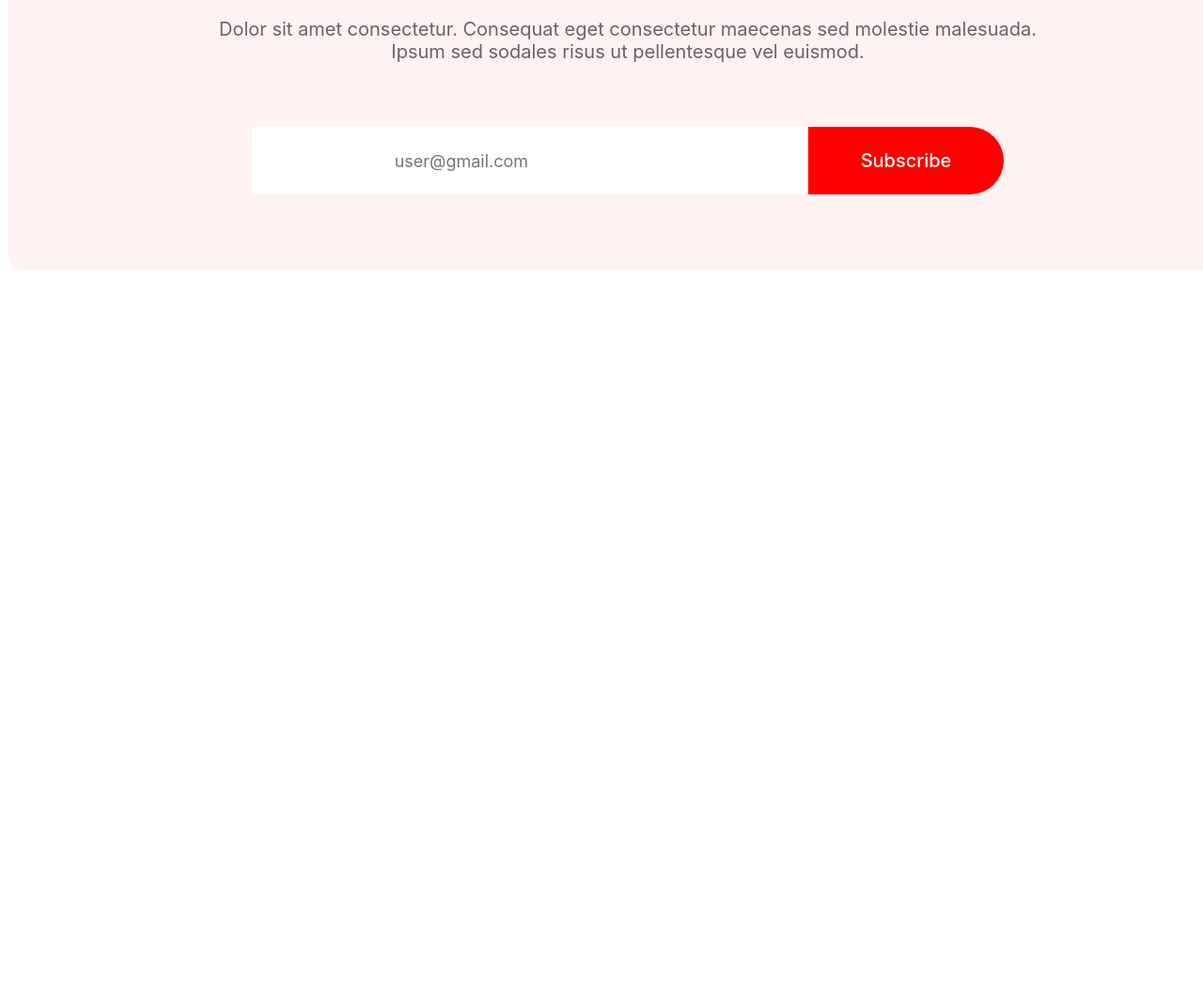
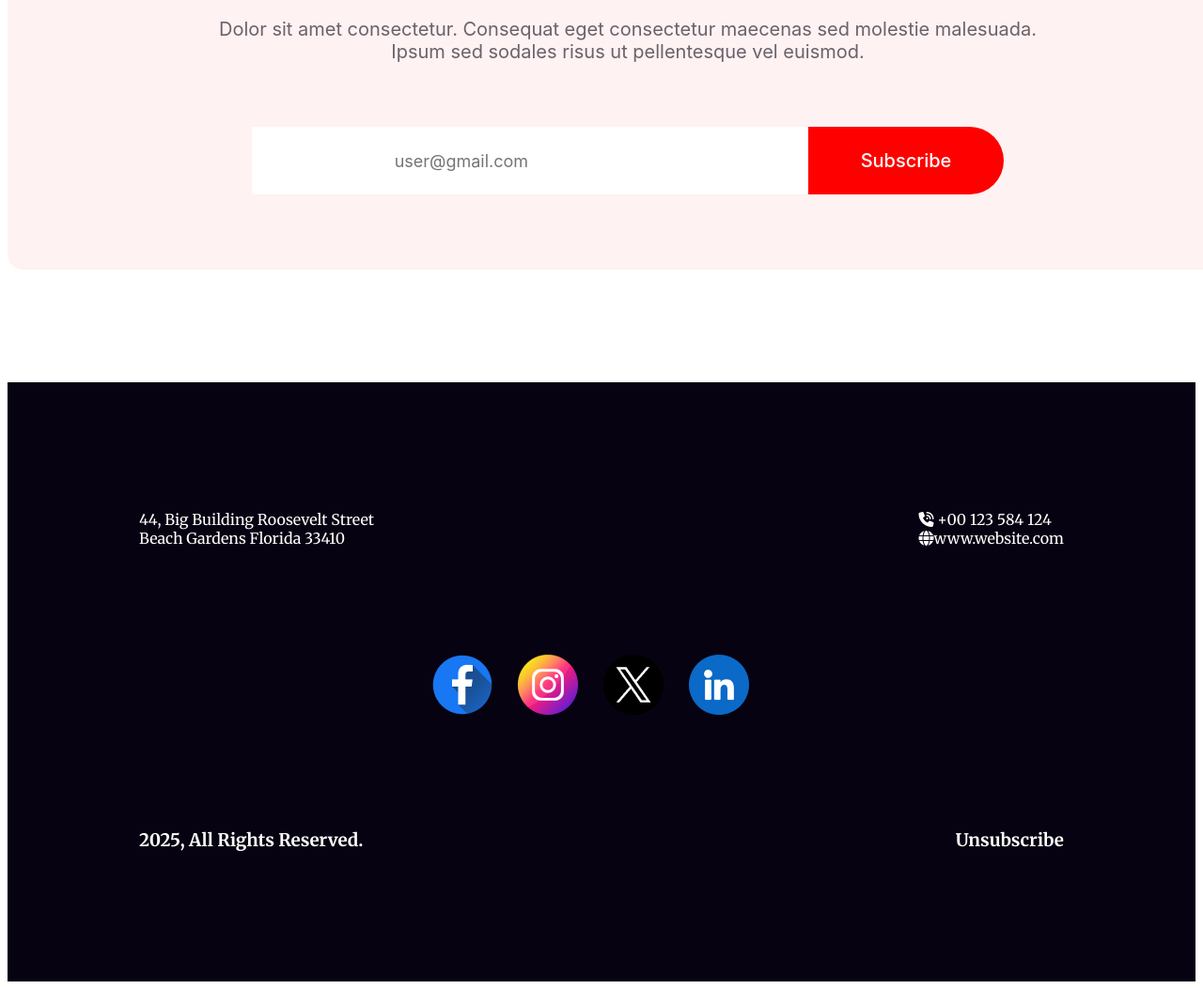
Before and after one commit to shahadat-web-dev/Happay-new-year, a plain HTML site: page index.html in a window 1280 px wide. Shown: the part 6433-7486 px from the top of the page at 94% size. Before the commit the page ends 6728 px from the top, so only its background shows below. Drawn offline with Linux system fonts and the light colour scheme.

Commit message:
footer section complet

```diff
--- a/index.html
+++ b/index.html
@@ -5,6 +5,7 @@
   <meta charset="UTF-8">
   <meta name="viewport" content="width=device-width, initial-scale=1.0">
   <title>Happy New Year</title>
+  <link rel="stylesheet" href="https://cdnjs.cloudflare.com/ajax/libs/font-awesome/6.7.2/css/all.min.css" />
   <link rel="stylesheet" href="styles/new-year.css">
   <link rel="preconnect" href="https://fonts.googleapis.com">
   <link rel="preconnect" href="https://fonts.gstatic.com" crossorigin>
@@ -125,7 +126,8 @@ font-weight: 900; margin-bottom: 16px;">New Year Party <br> Celebration</h1>
         <div class="Subscribe-container">
           <img src="images/Group 61.png" alt="">
           <h2>Subscribe Newsletter</h2>
-          <p>Dolor sit amet consectetur. Consequat eget consectetur maecenas sed molestie malesuada. <br> Ipsum sed sodales
+          <p>Dolor sit amet consectetur. Consequat eget consectetur maecenas sed molestie malesuada. <br> Ipsum sed
+            sodales
             risus ut pellentesque vel euismod. </p>
           <div class="Subscribe-input-btn">
             <input type="text" placeholder="user@gmail.com">
@@ -137,15 +139,31 @@ font-weight: 900; margin-bottom: 16px;">New Year Party <br> Celebration</h1>
 
   <!-- footer section -->
   <footer>
-       <div class="footer-flex-1">
-
-       </div>
-       <div>
-
-       </div>
-       <div>
-
-       </div>
+    <section>
+      <div class="footer-container">
+        <div class="footer-flex-1">
+          <div>
+            <p>44, Big Building Roosevelt Street<br>
+              Beach Gardens Florida 33410</p>
+          </div>
+          <div class="call-web-icon">
+            <p><i class="fa-solid fa-phone-volume"></i> +00 123 584 124 <br>
+              <i class="fa-solid fa-globe"></i>www.website.com
+              </p>
+          </div>
+        </div>
+        <div class="footer-flex-2">
+            <img  src="icons/Facebook.png" alt="">
+            <img src="icons/Instagram.png" alt="">
+            <img src="icons/Twitter.png" alt="">
+            <img src="icons/Linkedin.png" alt="">
+        </div>
+        <div class="footer-flex-3">
+          <h3>2025, All Rights Reserved.</h3>
+          <h3>Unsubscribe</h3>
+        </div>
+      </div>
+    </section>
   </footer>
 
 </body>
--- a/styles/new-year.css
+++ b/styles/new-year.css
@@ -294,3 +294,38 @@ main {
   font-size: 20px;
   font-weight: 500;
 }
+
+/* footer section */
+.footer-container{
+  margin-top: 120px;
+}
+
+
+.footer-container {
+  background: #070211;
+  color: white;
+  padding: 120px 140px;
+}
+
+.footer-flex-1 {
+  display: flex;
+  justify-content: space-between;
+}
+
+.footer-flex-2 {
+  text-align: center;
+  margin-top: 98px;
+}
+
+
+
+.footer-flex-2 img {
+  margin-right: 23px;
+
+}
+
+.footer-flex-3{
+  display: flex;
+  justify-content: space-between;
+  margin-top: 98px;
+}
```
